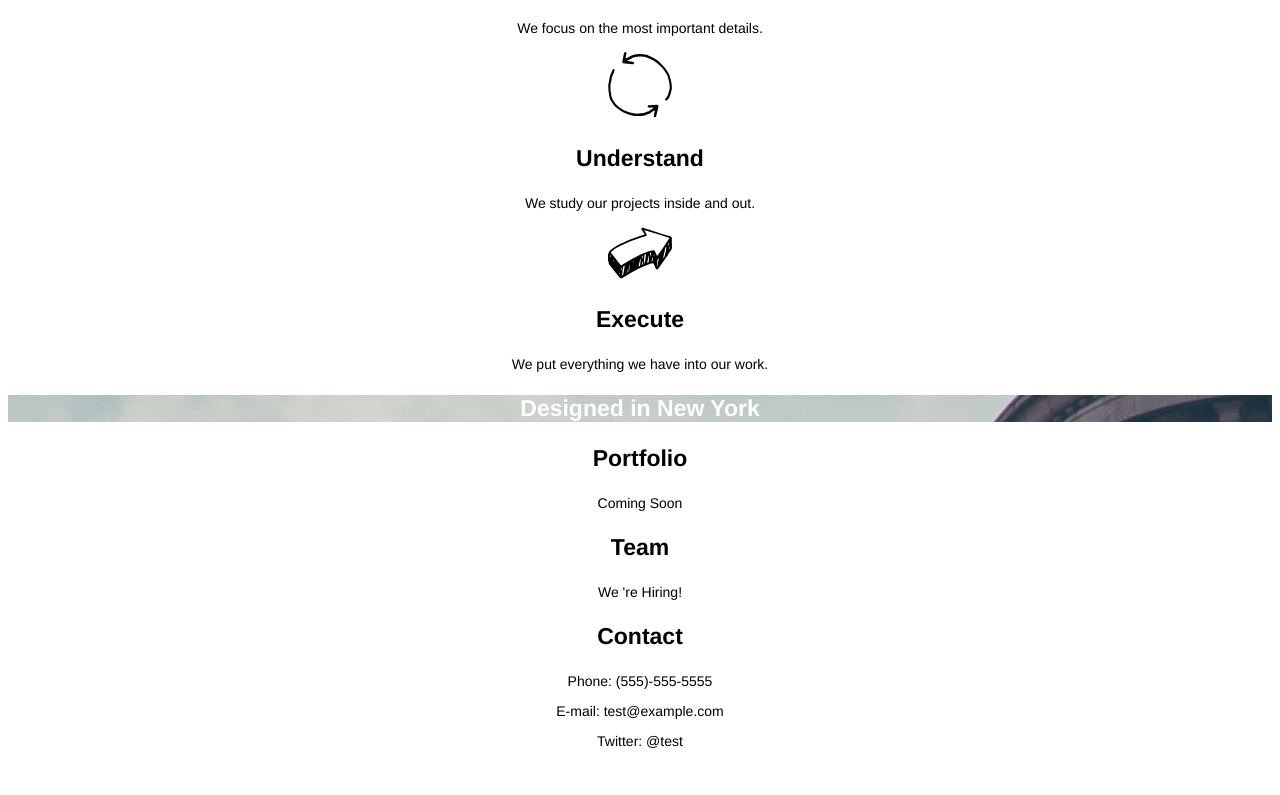
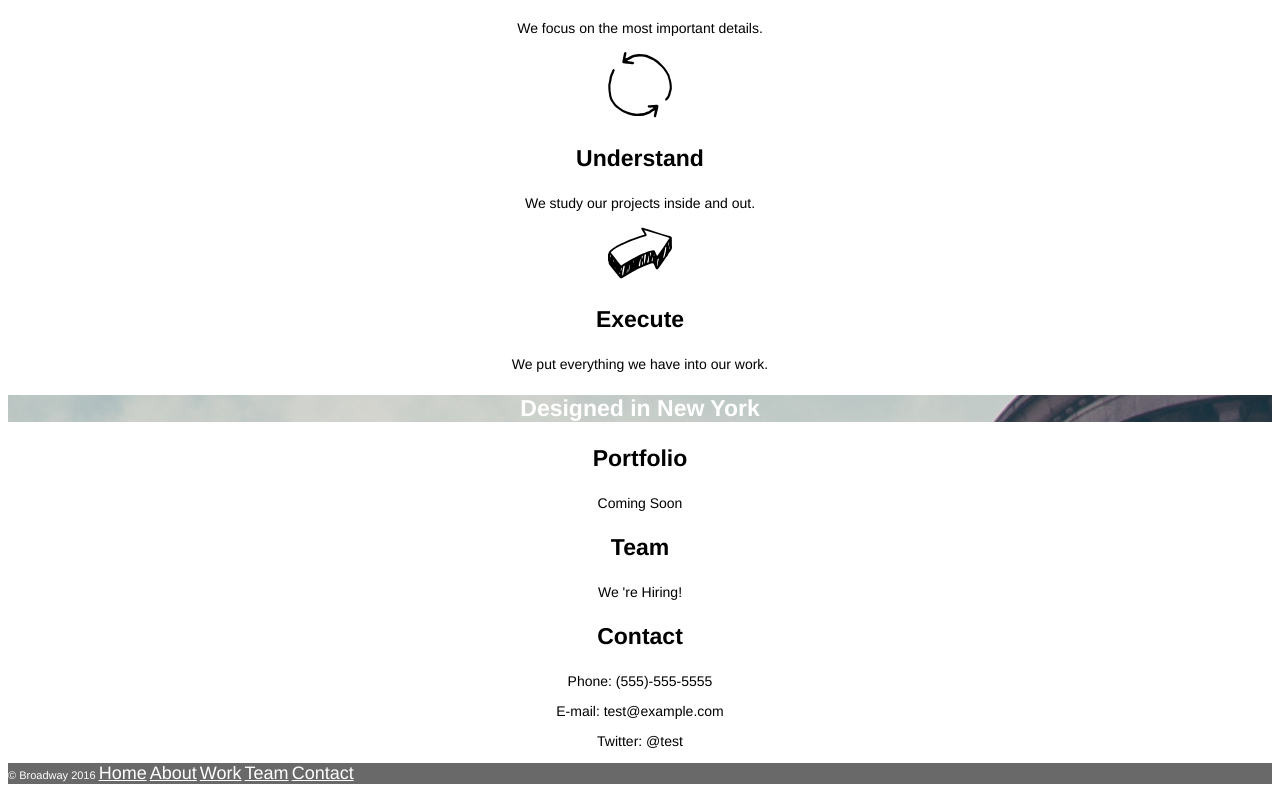
Before and after one commit to PaulK98/Broadway, a plain HTML site: page index.html in a window 1280 px wide. Shown: the part 518-1313 px from the top of the page. Before the commit the page ends 1281 px from the top, so only its background shows below. Drawn offline with Linux system fonts and the light colour scheme.

Commit message:
Added footer. Finished project!

```diff
--- a/index.html
+++ b/index.html
@@ -39,9 +39,15 @@
     <p class="description">E-mail: test@example.com</p>
     <p class="description">Twitter: @test</p>
 
-
-
-
+    <footer>
+      <p>&copy; Broadway 2016
+        <a href="#">Home</a>
+        <a href="#">About</a>
+        <a href="#">Work</a>
+        <a href="#">Team</a>
+        <a href="#">Contact</a>
+      </p>
+    </footer>
 
   </body>
 </html>
--- a/resources/css/style.css
+++ b/resources/css/style.css
@@ -42,3 +42,17 @@ body {
   font-weight: bold;
   color: white;
 }
+
+footer p {
+  font-size: 11px;
+  color: white;
+  background-color: dimgray;
+  text-align:left;
+}
+
+footer a {
+  font-size: 18px;
+  color: white;
+  background-color: dimgray;
+  text-align: left;
+}
```
